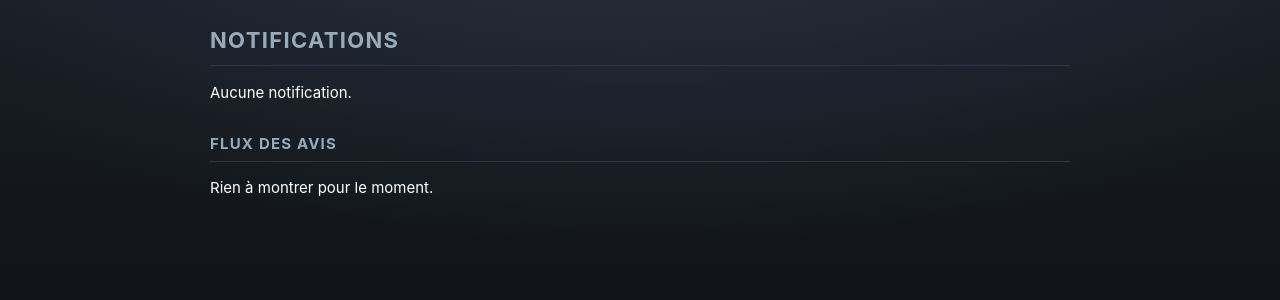
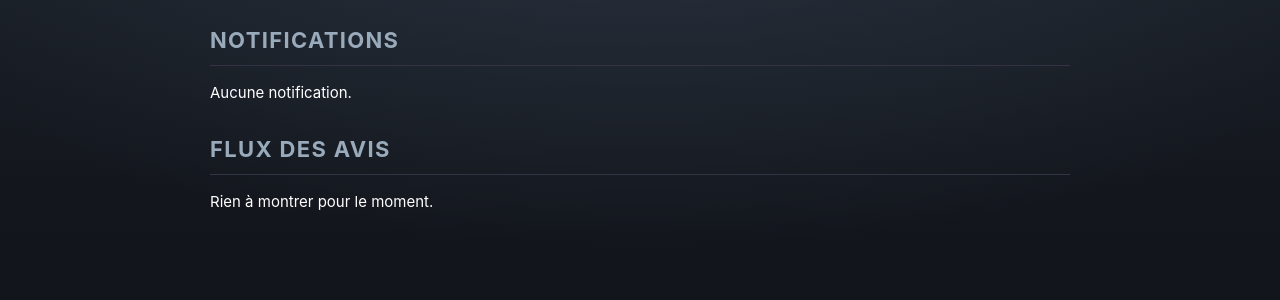
Before and after one commit to mc4spam-cell/letterbookd, a Django app: page /notifications/ in a window 1280 px wide. Shown: the part 145-445 px from the top of the page. Run offline with Django 5.2, Linux system fonts and the light colour scheme; the visitor is signed in with stand-in values (Sample User, id 1); data comes from the database, SQL or seed files in the repository; data that the repository does not hold is empty.

Commit message:
notif : titre Flux des avis en h1 (même taille que Notifications)
Co-Authored-By: Claude Opus 4.7 <noreply@anthropic.com>

```diff
--- a/templates/clubs/notifications.html
+++ b/templates/clubs/notifications.html
@@ -19,7 +19,7 @@
     <p>{% translate "Aucune notification." %}</p>
 {% endif %}
 
-<h2 style="margin-top:28px">{% translate "Flux des avis" %}</h2>
+<h1 style="margin-top:28px">{% translate "Flux des avis" %}</h1>
 {% if reviews %}
 <ul class="book-list">
     {% for r in reviews %}
```
